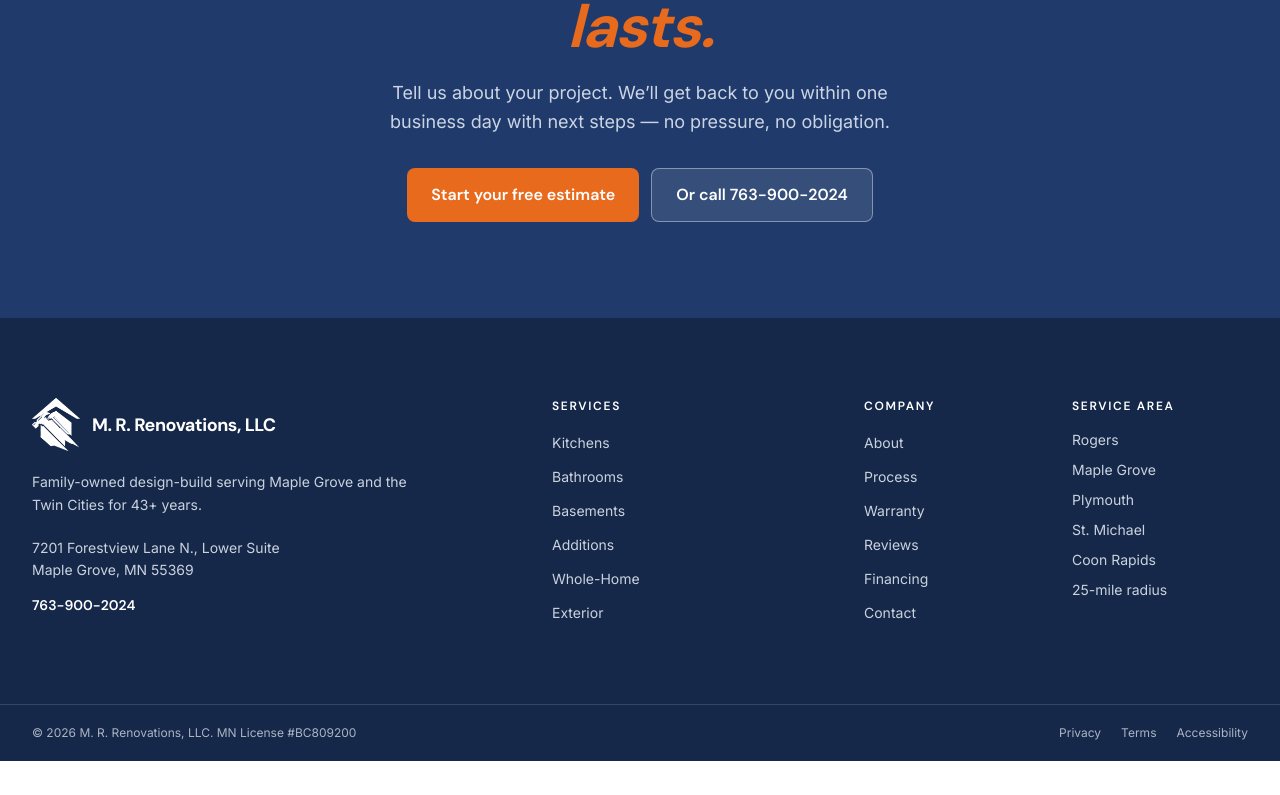
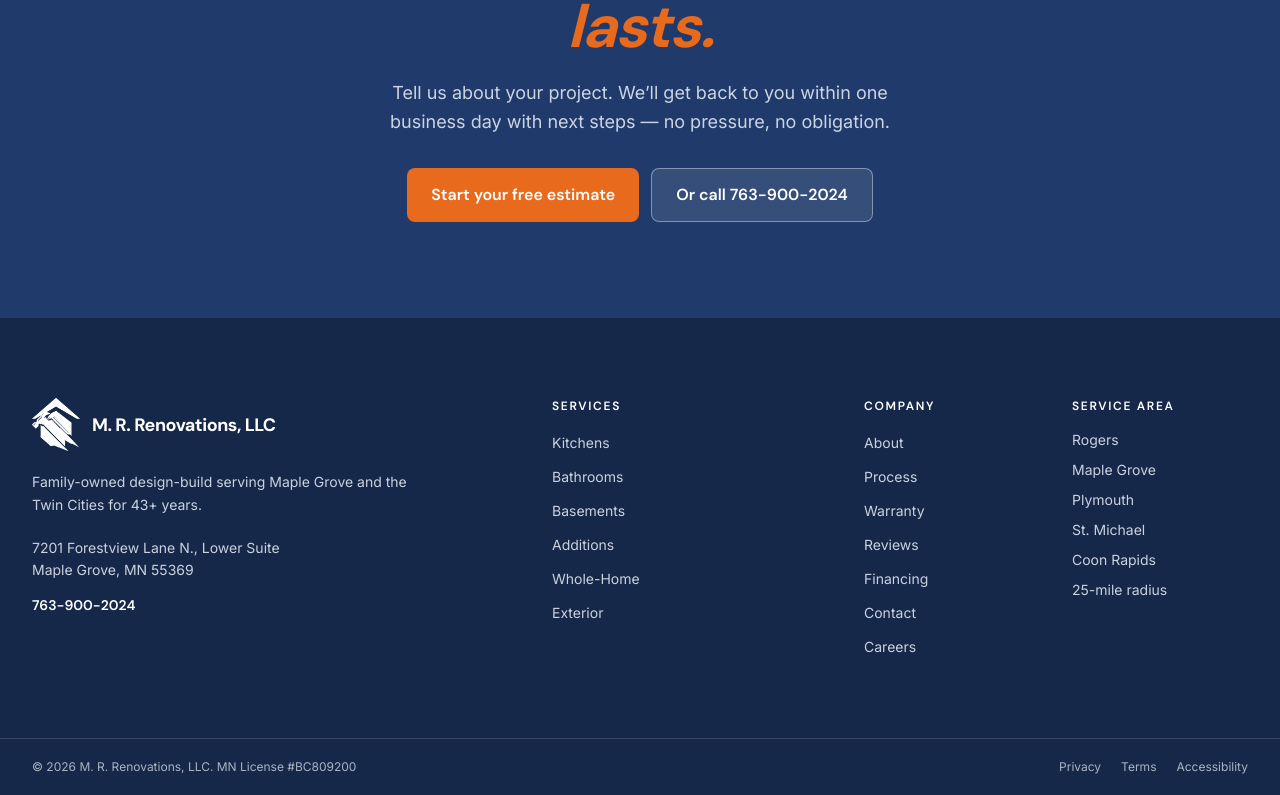
Before and after one commit to LoadedSauce/MRRenoWebsite, a Next.js app: page / in a window 1280 px wide. Shown: the part 6185-6980 px from the top of the page. Before the commit the page ends 6946 px from the top, so only its background shows below. Built offline with nearby package versions, Linux system fonts and the light colour scheme; no server answers; the database is empty.

Commit message:
feat(ADM-5): add Careers link to footer company column

```diff
--- a/src/components/site-footer.tsx
+++ b/src/components/site-footer.tsx
@@ -18,6 +18,7 @@ const company = [
   { label: "Reviews", href: "#reviews" },
   { label: "Financing", href: "/financing" },
   { label: "Contact", href: "/contact" },
+  { label: "Careers", href: "/careers" },
 ];
 
 const serviceArea = [
```
